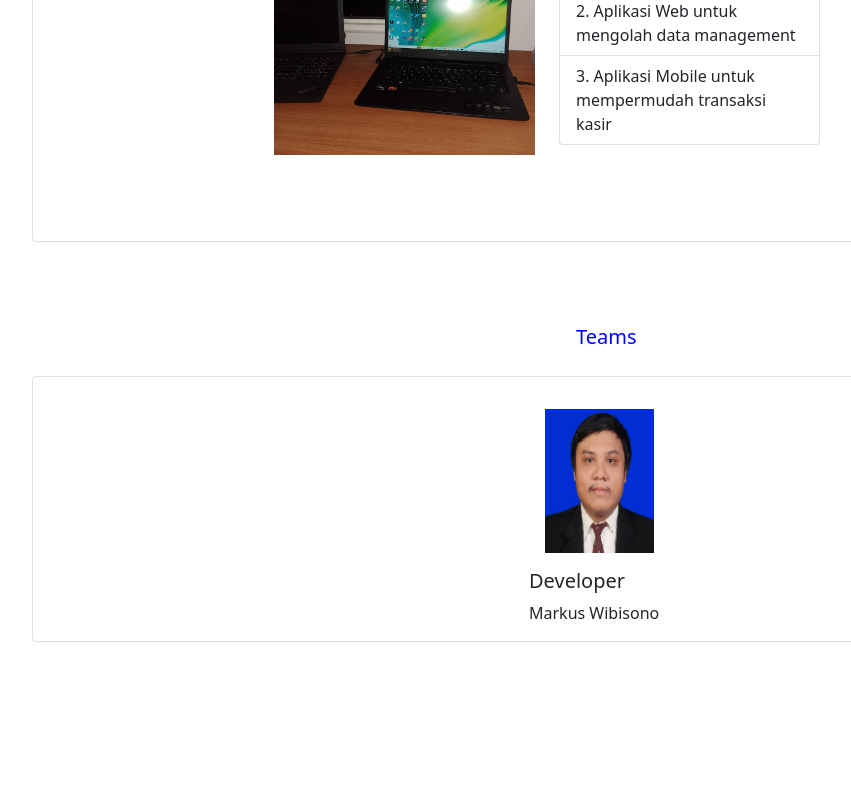
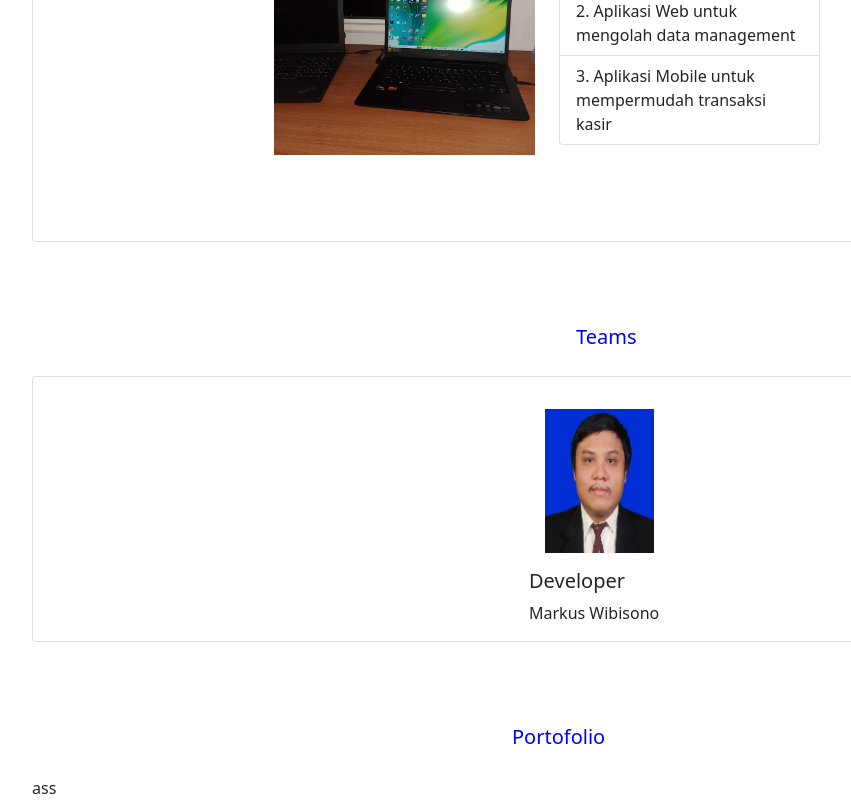
Before and after one commit to markuswibisono/company-profile1, a React (Create React App) app: page / in a window 1280 px wide. Shown: the part 1069-1869 px from the top of the page, without its empty margins (0-851 px from the left). Before the commit the page ends 1711 px from the top, so only its background shows below. Built offline with nearby package versions, Linux system fonts and the light colour scheme.

Commit message:
update
Signed-off-by: Markus Wibisono <bloming61@gmail.com>

```diff
--- /dev/null
+++ b/src/Template/PortofolioPage.js
@@ -0,0 +1,20 @@
+
+import 'bootstrap/dist/css/bootstrap.min.css';
+
+
+function PortofolioPage() {
+
+  return (
+    <>
+       <div  style={{ marginLeft: '32rem', color:'blue', fontSize: '20px', marginTop: '5rem' }}>
+            Portofolio
+        </div>
+        <br />
+        <div style={{ marginLeft: '2rem' }}>
+            ass
+        </div>
+    </>
+  );
+}
+
+export default PortofolioPage;
--- a/src/index.js
+++ b/src/index.js
@@ -5,6 +5,8 @@ import NavbarPage from './Template/NavbarPage';
 import HomePage from './Template/HomePage';
 import AboutPage from './Template/AboutPage';
 import TeamsPage from './Template/TeamsPage';
+import PortofolioPage from './Template/PortofolioPage';
+
 import reportWebVitals from './reportWebVitals';
 
 
@@ -15,6 +17,8 @@ root.render(
     <HomePage />
     <AboutPage />
     <TeamsPage />
+    <PortofolioPage />
+
   </React.StrictMode>
 );
 
```
Also changed, not shown: package.json (+7 -1 lines), 1 other file (tests, documents, lock files or other folders).
